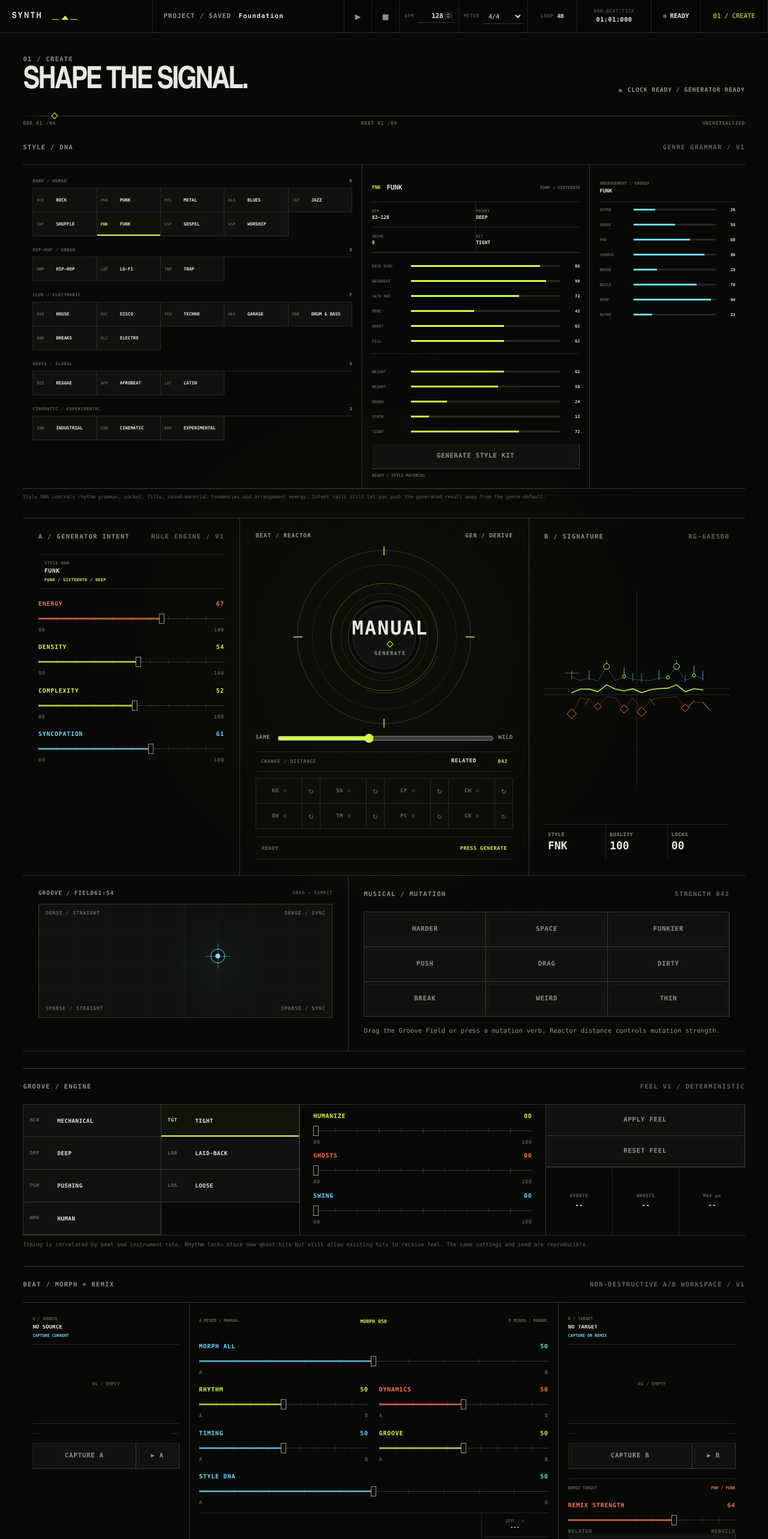
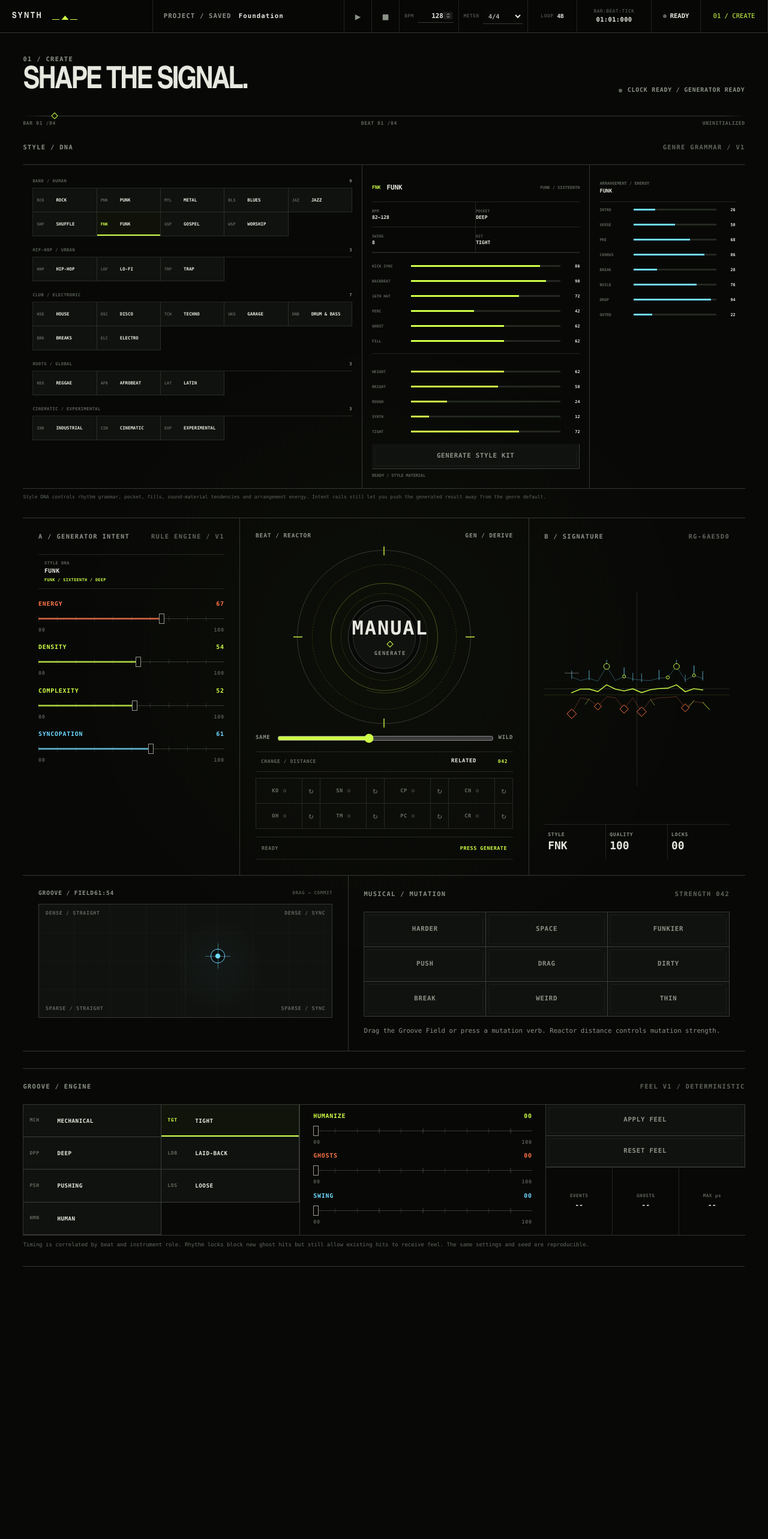
Before and after one commit to thiepn/synth, a React (Vite) app: page / in a window 1280 px wide. Shown: the top 2566 px of the page at 60% size. Built offline with nearby package versions, Linux system fonts and the light colour scheme.

Commit message:
style(perf): skip offscreen layout and paint for heavy production panels

```diff
--- a/src/runtime-performance.css
+++ b/src/runtime-performance.css
@@ -1 +1,17 @@
 .workspace-loading{min-height:55vh;display:grid;place-items:center;align-content:center;gap:8px;border:1px solid var(--hairline-strong);background:rgba(255,255,255,.012);color:var(--ash);font:650 .48rem/1 var(--font-mono);letter-spacing:.08em}.workspace-loading strong{color:var(--bone);font-size:.64rem}.workspace-loading::after{content:"";width:120px;height:2px;background:linear-gradient(90deg,transparent,var(--phosphor),transparent);animation:workspace-loading-scan 1.1s linear infinite}@keyframes workspace-loading-scan{0%{transform:scaleX(.12);opacity:.3}50%{transform:scaleX(1);opacity:1}100%{transform:scaleX(.12);opacity:.3}}@media(prefers-reduced-motion:reduce){.workspace-loading::after{animation:none;transform:none;opacity:.8}}
+@supports (content-visibility: auto) {
+  .beat-morph-panel,
+  .chaos-panel,
+  .evolution-panel,
+  .modulation-panel,
+  .sample-lab-panel,
+  .midi-panel,
+  .resample-panel,
+  .master-panel,
+  .export-panel,
+  .mix-architect-panel,
+  .mix-console {
+    content-visibility: auto;
+    contain-intrinsic-size: auto 520px;
+  }
+}
```
